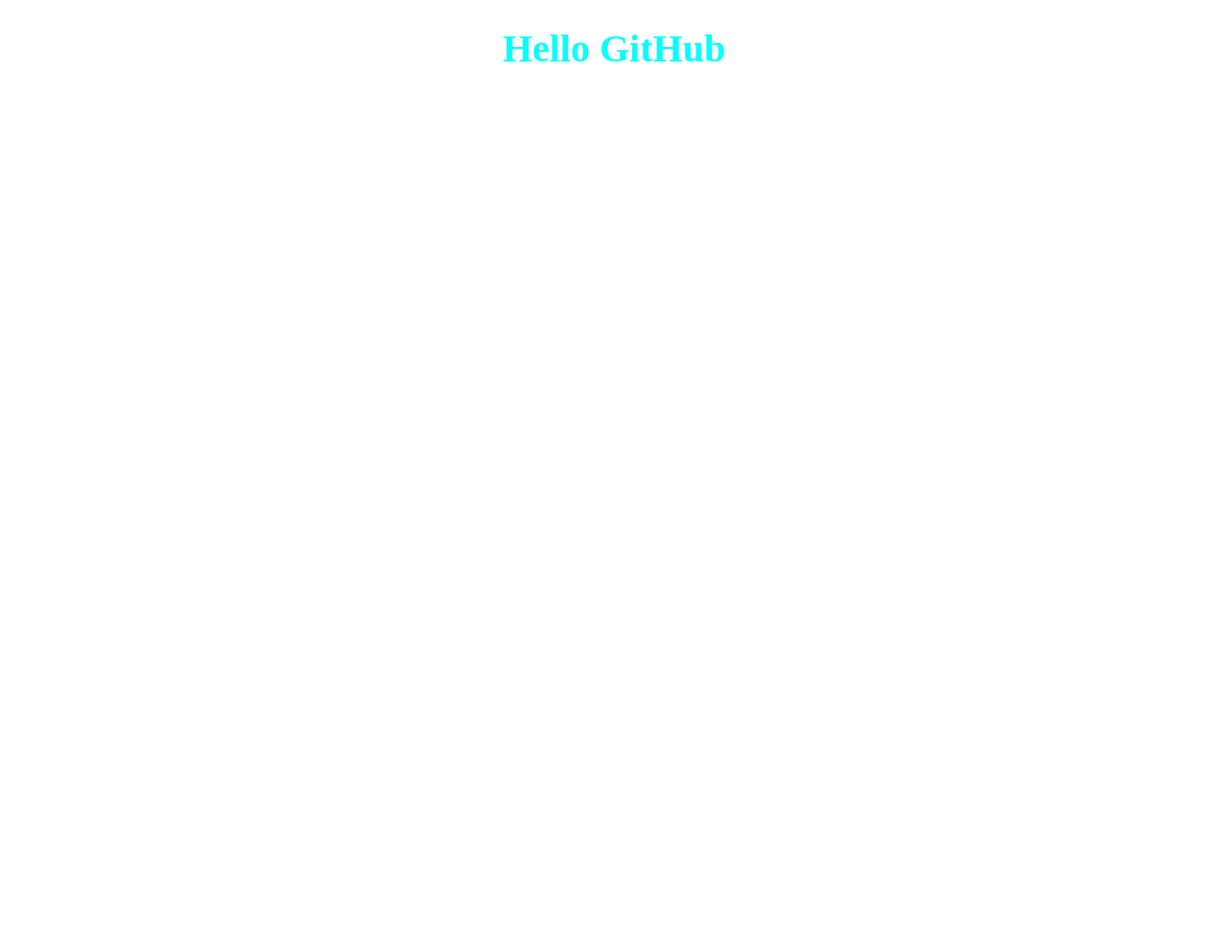
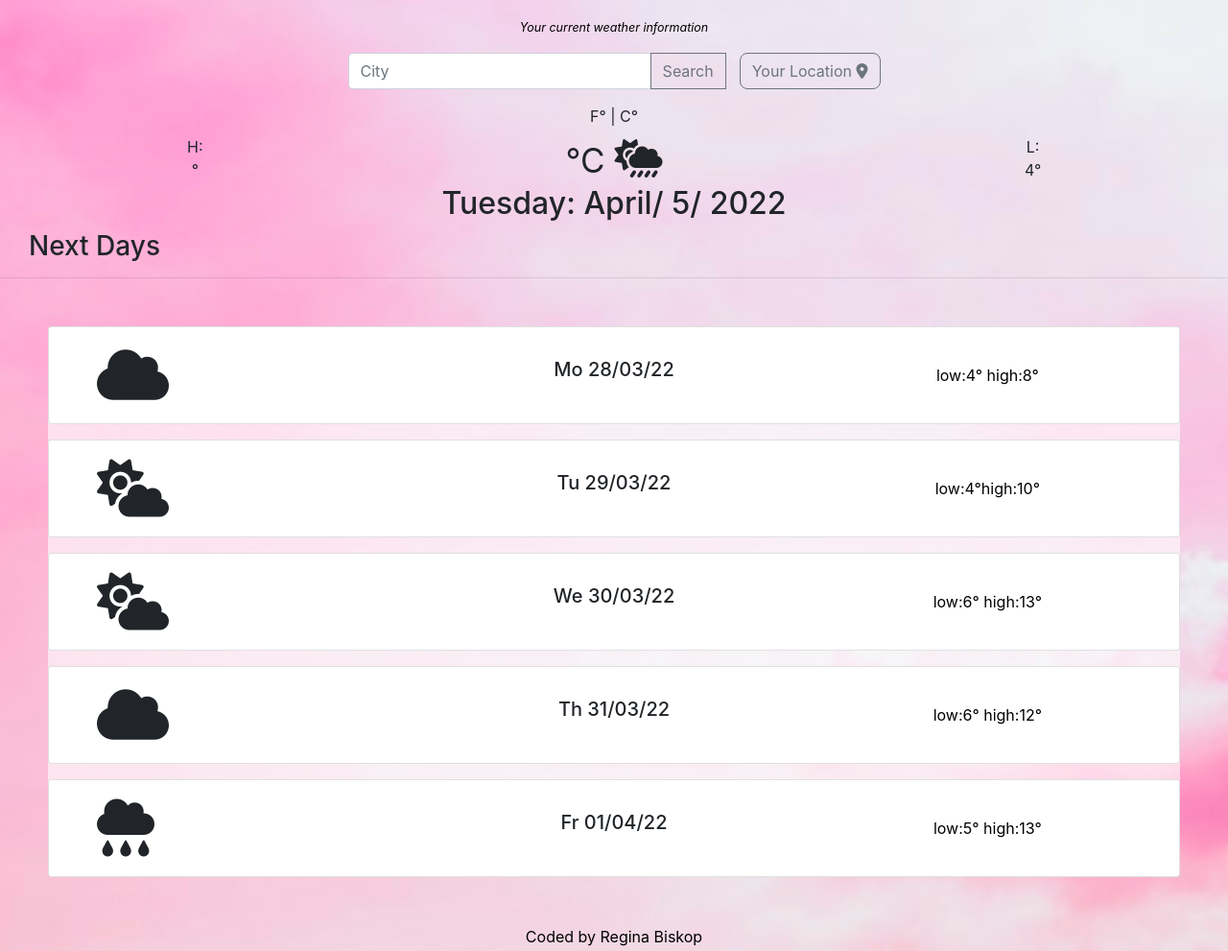
Before and after one commit to rbiskop/weather-app-rb, a plain HTML site: page index.html in a window 1280 px wide. Shown: the top 991 px of the page at 96% size. Before the commit the page ends 800 px from the top, so only its background shows below. Drawn offline with nearby package versions, Linux system fonts and the light colour scheme; no server answers.

Commit message:
Update HTML + JS + CSS

```diff
--- a/index.html
+++ b/index.html
@@ -4,11 +4,163 @@
     <meta charset="UTF-8" />
     <meta http-equiv="X-UA-Compatible" content="IE=edge" />
     <meta name="viewport" content="width=device-width, initial-scale=1.0" />
-    <title>Document</title>
+    <title>Weather App Design by Regina Biskop</title>
     <link rel="stylesheet" href="style.css" />
+    <link rel="stylesheet" href="sky.jpg" />
+    <link
+    rel="stylesheet"
+    href="https://cdn.jsdelivr.net/npm/bootstrap@4.3.1/dist/css/bootstrap.min.css"
+    integrity="sha384-ggOyR0iXCbMQv3Xipma34MD+dH/1fQ784/j6cY/iJTQUOhcWr7x9JvoRxT2MZw1T"
+    crossorigin="anonymous"
+    />
+    <script
+      src="https://kit.fontawesome.com/5ecd6b04e3.js"
+      crossorigin="anonymous"
+    ></script>
+    <script src="https://cdn.jsdelivr.net/npm/axios/dist/axios.min.js"></script>
   </head>
+
   <body>
-    <h1>Hello GitHub</h1>
+    <p class="intro"><em>Your current weather information</em></p>
+    <div class="container">
+    <form class="search" id="city-form">
+      <div class="input-group mb-3">
+            <input type="search"
+            id="search-city"
+            class="form-control"
+            placeholder="City">
+            <div class="input-group-append">
+            <input id="search-button"
+            class="btn btn-outline-secondary"
+            type="button"
+            value="Search" />
+            <div class="input-group-append">
+              <button
+              class="btn btn-outline-secondary"
+              type="button"
+              id="location-button"
+              >
+              Your Location <i class="fa-solid fa-location-dot" id="location-dot"></i>
+            </button>
+          </div>
+        </div>
+              </div>
+    </form>
+  </div>
+    <div class="degree-converter">
+       <span type="click" id="f-converter">F°</span> | <span id="c-converter">C°</span>
+     </div>
+
+    <h1 id="current-city"></h1>
+
+    <div class="row temperature">
+      <div class="col-sm-4">
+        H: <br />
+        <span id="low-temp"></span>°
+      </div>
+
+      <div class="col-sm-4 current-temp"><span id="current-temp"></span> °C
+        <i class="fa-solid fa-cloud-sun-rain weather-icon"></i></div>
+      <div class="col-sm-4">
+        L: <br />
+        <span id="high-temp">4</span>°
+      </div>
+    </div>
+
+    <h2 id="current-date">Weekyday: Month/ Day/ Year</h2>
+
+    <h3>Next Days</h3>
+    <hr />
+    <form class="next-days">
+        <div class="card mb-3">
+            <div class="card-body">
+
+<div class="row align-items-center">
+    <div class="col">
+      <i class="fa-solid fa-cloud next-icons"></i>
+    </div>
+    <div class="col">
+      <h5 class="card-title">Mo 28/03/22</h5>
+    </div>
+    <div class="col">
+   <p class="card-text">low:4° high:8°</p>
+    </div>
+  </div>
+</div>
+</div>
+
+<div class="card mb-3">
+  <div class="card-body">
+<div class="row align-items-center">
+    <div class="col">
+      <i class="fa-solid fa-cloud-sun next-icons"></i>
+    </div>
+    <div class="col">
+      <h5 class="card-title">Tu 29/03/22</h5>
+    </div>
+    <div class="col">
+      <p class="card-text">low:4°high:10°</p>
+    </div>
+  </div>
+</div>
+</div>
+
+<div class="card mb-3">
+  <div class="card-body">
+<div class="row align-items-center">
+    <div class="col">
+      <i class="fa-solid fa-cloud-sun next-icons"></i>
+    </div>
+    <div class="col">
+      <h5 class="card-title">We 30/03/22</h5>
+    </div>
+    <div class="col">
+      <p class="card-text">low:6° high:13°</p>
+    </div>
+  </div>
+</div>
+</div>
+
+<div class="card mb-3">
+  <div class="card-body">
+    <div class="row align-items-center">
+    <div class="col">
+     <i class="fa-solid fa-cloud next-icons"></i>
+    </div>
+    <div class="col">
+      <h5 class="card-title">Th 31/03/22</h5>
+    </div>
+    <div class="col">
+       <p class="card-text">low:6°  high:12°</p>
+    </div>
+  </div>
+</div>
+</div>
+
+<div class="card mb-3">
+  <div class="card-body">
+   <div class="row align-items-center">
+    <div class="col">
+      <i class="fa-solid fa-cloud-rain next-icons"></i>
+    </div>
+    <div class="col">
+      <h5 class="card-title">Fr 01/04/22</h5>
+    </div>
+    <div class="col">
+      <p class="card-text">low:5° high:13°</p>
+    </div>
+  </div>
+</div>
+</div>
+
+</div>
+</div>
+</form>
+<footer>
+  <p>Coded by Regina Biskop</p>
+</footer>
+    </div>
+    <script src="script.js">
+    </script>
   </body>
-  <script src="script.js"></script>
 </html>
--- a/script.js
+++ b/script.js
@@ -0,0 +1,83 @@
+//current Date
+let now = new Date();
+let date = now.getDate();
+let year = now.getFullYear();
+let days = [
+  "Sunday",
+  "Monday",
+  "Tuesday",
+  "Wednesday",
+  "Thursday",
+  "Friday",
+  "Saturday",
+];
+let day = days[now.getDay()];
+
+let months = [
+  "January",
+  "February",
+  "March",
+  "April",
+  "May",
+  "June",
+  "July",
+  "August",
+  "September",
+  "October",
+  "November",
+  "December",
+];
+let month = months[now.getMonth()];
+
+let currentDate = document.querySelector("#current-date");
+currentDate.innerHTML = `${day}: ${month}/ ${date}/ ${year}`;
+
+// Search + local weather
+function showCityTemperature(response) {
+  document.querySelector("#current-city").innerHTML = response.data.name;
+  document.querySelector("#current-temp").innerHTML = Math.round(
+    response.data.main.temp
+  );
+  document.querySelector("#low-temp").innerHTML = Math.round(
+    response.data.main.temp_min
+  );
+  document.querySelector("#high-temp").innerHTLM = Math.round(
+    response.data.main.temp_max
+  );
+}
+
+function searchCity(city) {
+  let apiKey = "1ebc2ff87b146b313169d2625aff59c1";
+  let apiUrl = `https://api.openweathermap.org/data/2.5/weather?q=${city}&appid=${apiKey}&units=metric`;
+  axios.get(apiUrl).then(showCityTemperature);
+}
+
+function handleSubmit(event) {
+  event.preventDefault();
+  let city = document.querySelector("#search-city").value;
+  searchCity(city);
+}
+
+function searchLocation(position) {
+  let latitude = position.coords.latitude;
+  let longitude = position.coords.longitude;
+  let apiKey = "1ebc2ff87b146b313169d2625aff59c1";
+  let apiUrl = `https://api.openweathermap.org/data/2.5/weather?lat=${latitude}&lon=${longitude}&appid=${apiKey}&units=metric`;
+  axios.get(apiUrl).then(showCityTemperature);
+}
+
+function showCurrentLocation(event) {
+  event.preventDefault();
+  navigator.geolocation.getCurrentPosition(searchLocation);
+}
+
+let cityForm = document.querySelector("#city-form");
+cityForm.addEventListener("submit", handleSubmit);
+
+let citySearch = document.querySelector("#city-form");
+citySearch.addEventListener("click", handleSubmit);
+
+let currentLocationButton = document.querySelector("#location-button");
+currentLocationButton.addEventListener("click", showCurrentLocation);
+
+searchCity("Berlin");
--- a/style.css
+++ b/style.css
@@ -1,5 +1,91 @@
-h1 {
+body {
+  background-image: url(sky.jpg);
+  background-size: 120%;
+  color: black;
+}
+
+h1,
+p {
   text-align: center;
+  color: black;
+}
+
+h1,
+h2 {
+  margin: 35px;
+}
+h2 {
+  text-align: center;
+  line-height: 1.5;
+}
+h3 {
+  text-align: left;
+  margin-left: 30px;
+}
+h5 {
+  text-align: center;
+}
+
+#location-button {
+  border-radius: 8px;
+  margin-left: 15px;
+}
+#location-button:hover {
+  background: #502bd8;
+}
+
+#f-converter,
+#c-converter {
+  cursor: pointer;
+}
+
+#f-converter:hover,
+#c-converter:hover {
+  color: #502bd8;
+  font-style: oblique;
+  transition: ease-in-out all 100ms;
+}
+
+.intro {
+  font-size: 12.5px;
+  margin-top: 20px;
+}
+.search {
+  display: block;
+  margin: auto;
+  width: 50%;
+}
+
+.current-temp {
+  font-size: 35px;
+}
+.current-date {
+  display: block;
+  margin: auto;
+  width: 30%;
+}
+.temperature,
+.degree-converter {
+  text-align: center;
+}
+
+.weather-icon {
   font-size: 40px;
-  color: aqua;
+  text-align: center;
 }
+.next-days {
+  display: block;
+  position: relative;
+  margin: 50px;
+  border-radius: 10px;
+  background-color: rgb(255, 255, 255, 0.6);
+}
+.card-text {
+  color: black;
+}
+
+.next-icons {
+  position: relative;
+  font-size: 60px;
+  margin-left: 30px;
+}
```
Also changed, not shown: sky.jpg (added), 1 other file.
